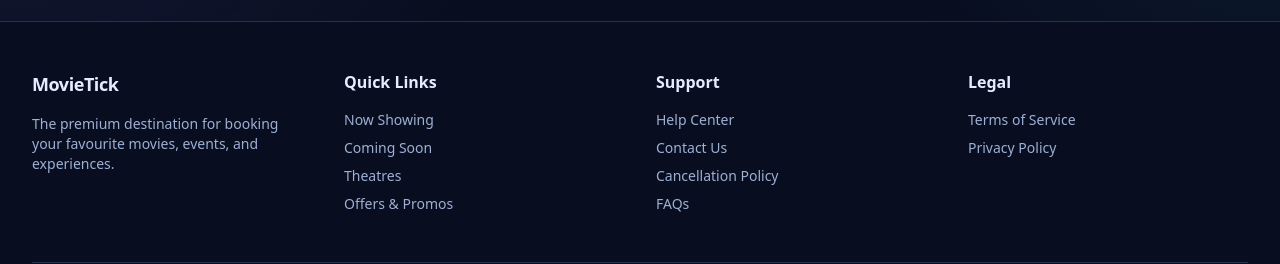
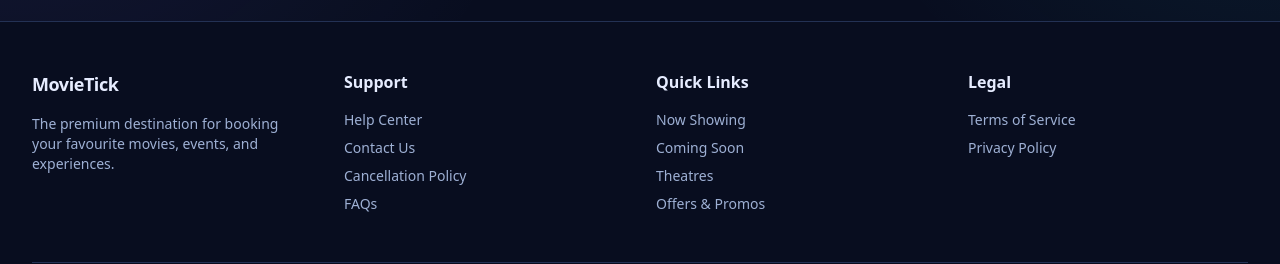
Before and after one commit to sachinthacham/MovieTick-MovieTicketBooking, a Next.js app in the folder frontend/: page / in a window 1280 px wide. Shown: the part 1108-1372 px from the top of the page. Built offline with nearby package versions, Linux system fonts and the light colour scheme; no server answers.

Commit message:
update footer element alignment

```diff
--- a/frontend/components/layout/Footer.tsx
+++ b/frontend/components/layout/Footer.tsx
@@ -1,5 +1,5 @@
-import * as React from "react"
-import Link from "next/link"
+import * as React from "react";
+import Link from "next/link";
 
 export function Footer() {
   return (
@@ -8,35 +8,107 @@ export function Footer() {
         <div className="space-y-4">
           <h3 className="text-lg font-bold tracking-tight">MovieTick</h3>
           <p className="text-sm text-(--muted-foreground) max-w-xs">
-            The premium destination for booking your favourite movies, events, and experiences.
+            The premium destination for booking your favourite movies, events,
+            and experiences.
           </p>
+
+        </div>
+
+        <div>
+          <h4 className="font-semibold mb-4">Support</h4>
+          <ul className="space-y-2 text-sm text-(--muted-foreground)">
+            <li>
+              <Link
+                href="#"
+                className="hover:text-(--foreground) transition-colors"
+              >
+                Help Center
+              </Link>
+            </li>
+            <li>
+              <Link
+                href="#"
+                className="hover:text-(--foreground) transition-colors"
+              >
+                Contact Us
+              </Link>
+            </li>
+            <li>
+              <Link
+                href="#"
+                className="hover:text-(--foreground) transition-colors"
+              >
+                Cancellation Policy
+              </Link>
+            </li>
+            <li>
+              <Link
+                href="#"
+                className="hover:text-(--foreground) transition-colors"
+              >
+                FAQs
+              </Link>
+            </li>
+          </ul>
         </div>
 
         <div>
           <h4 className="font-semibold mb-4">Quick Links</h4>
           <ul className="space-y-2 text-sm text-(--muted-foreground)">
-            <li><Link href="/" className="hover:text-(--foreground) transition-colors">Now Showing</Link></li>
-            <li><Link href="/" className="hover:text-(--foreground) transition-colors">Coming Soon</Link></li>
-            <li><Link href="/theatres" className="hover:text-(--foreground) transition-colors">Theatres</Link></li>
-            <li><Link href="/offers" className="hover:text-(--foreground) transition-colors">Offers & Promos</Link></li>
-          </ul>
-        </div>
-
-        <div>
-          <h4 className="font-semibold mb-4">Support</h4>
-          <ul className="space-y-2 text-sm text-(--muted-foreground)">
-            <li><Link href="#" className="hover:text-(--foreground) transition-colors">Help Center</Link></li>
-            <li><Link href="#" className="hover:text-(--foreground) transition-colors">Contact Us</Link></li>
-            <li><Link href="#" className="hover:text-(--foreground) transition-colors">Cancellation Policy</Link></li>
-            <li><Link href="#" className="hover:text-(--foreground) transition-colors">FAQs</Link></li>
+            <li>
+              <Link
+                href="/"
+                className="hover:text-(--foreground) transition-colors"
+              >
+                Now Showing
+              </Link>
+            </li>
+            <li>
+              <Link
+                href="/"
+                className="hover:text-(--foreground) transition-colors"
+              >
+                Coming Soon
+              </Link>
+            </li>
+            <li>
+              <Link
+                href="/theatres"
+                className="hover:text-(--foreground) transition-colors"
+              >
+                Theatres
+              </Link>
+            </li>
+            <li>
+              <Link
+                href="/offers"
+                className="hover:text-(--foreground) transition-colors"
+              >
+                Offers & Promos
+              </Link>
+            </li>
           </ul>
         </div>
 
         <div>
           <h4 className="font-semibold mb-4">Legal</h4>
           <ul className="space-y-2 text-sm text-(--muted-foreground)">
-            <li><Link href="#" className="hover:text-(--foreground) transition-colors">Terms of Service</Link></li>
-            <li><Link href="#" className="hover:text-(--foreground) transition-colors">Privacy Policy</Link></li>
+            <li>
+              <Link
+                href="#"
+                className="hover:text-(--foreground) transition-colors"
+              >
+                Terms of Service
+              </Link>
+            </li>
+            <li>
+              <Link
+                href="#"
+                className="hover:text-(--foreground) transition-colors"
+              >
+                Privacy Policy
+              </Link>
+            </li>
           </ul>
         </div>
       </div>
@@ -44,11 +116,17 @@ export function Footer() {
       <div className="container mx-auto mt-12 pt-8 border-t border-(--border) flex flex-col md:flex-row items-center justify-between text-sm text-(--muted-foreground)">
         <p>© {new Date().getFullYear()} MovieTick. All rights reserved.</p>
         <div className="flex items-center space-x-4 mt-4 md:mt-0">
-          <Link href="#" className="hover:text-(--foreground)">Twitter</Link>
-          <Link href="#" className="hover:text-(--foreground)">Instagram</Link>
-          <Link href="#" className="hover:text-(--foreground)">Facebook</Link>
+          <Link href="#" className="hover:text-(--foreground)">
+            Twitter
+          </Link>
+          <Link href="#" className="hover:text-(--foreground)">
+            Instagram
+          </Link>
+          <Link href="#" className="hover:text-(--foreground)">
+            Facebook
+          </Link>
         </div>
       </div>
     </footer>
-  )
+  );
 }
```
